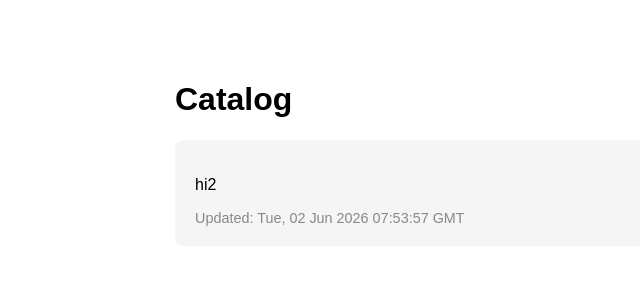
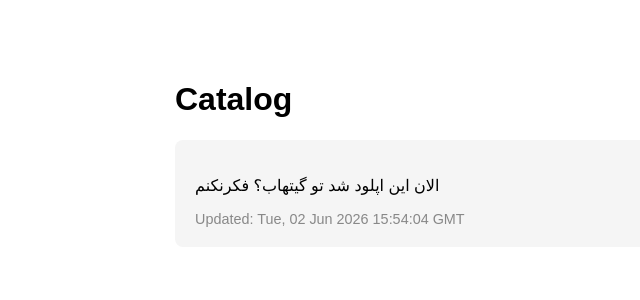
Before and after one commit to KiteBoarder/catalog, a Jekyll site: the page index.html, which Jekyll copies as it is, in a window 1280 px wide. Shown: the top 300 px of the page, without its empty margins (65-705 px from the left). Built offline with Jekyll 4.4.1, drawn with Linux system fonts in a browser that asks for light colours.

Commit message:
Update content from Telegram

```diff
--- a/index.html
+++ b/index.html
@@ -13,8 +13,8 @@
 <body>
   <h1>Catalog</h1>
   <div class="post">
-    <p>hi2</p>
-    <div class="date">Updated: Tue, 02 Jun 2026 07:53:57 GMT</div>
+    <p>الان این اپلود شد تو گیتهاب؟ فکرنکنم</p>
+    <div class="date">Updated: Tue, 02 Jun 2026 15:54:04 GMT</div>
   </div>
 </body>
 </html>
```
